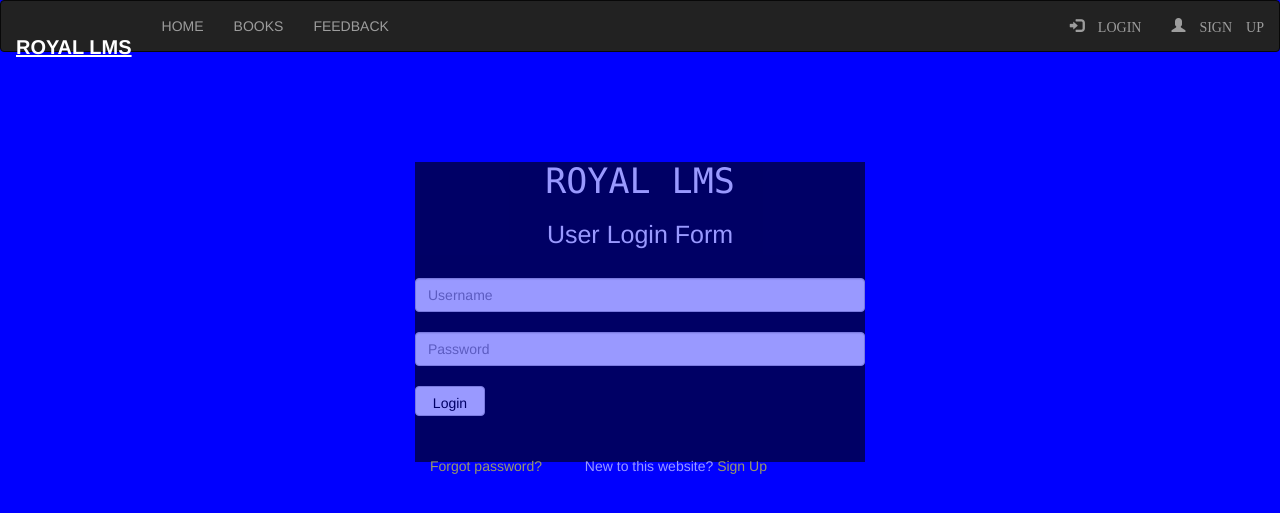
After one commit to rimrimrim914/LMS-PROJECT, a PHP site: page /student_login.php in a window 1280 px wide. The commit adds this page. Shown: the top 513 px of the page. Run offline with PHP 8.4, Linux system fonts and the light colour scheme; some libraries are stand-ins or nearby versions.

Commit message:
Add files via upload
students rights

```diff
--- a/edit.php
+++ b/edit.php
@@ -1,10 +1,12 @@
 <?php
 	include "navbar.php";
 	include "connection.php";
+	$db=mysqli_connect("localhost","root","","lmssss");
 ?>
 <!DOCTYPE html>
 <html>
 <head>
+
 	<title>edit profile</title>
 	<style type="text/css">
 		.form-control
@@ -28,7 +30,8 @@
 	<h2 style="text-align: center;color: #fff;">Edit Information</h2>
 	<?php
 
-		$sql = "SELECT * FROM admin WHERE username='$_SESSION[login_user]'";
+
+		$sql = "SELECT * FROM student WHERE username='$_SESSION[login_user]'";
 		$result = mysqli_query($db,$sql) or die (mysql_error());
 
 		while ($row = mysqli_fetch_assoc($result))
--- a/navbar.php
+++ b/navbar.php
@@ -10,7 +10,7 @@
 
   </style>
 
-    <link rel="stylesheet" type="text/css" href="style.css">
+
     <meta charset="utf-8">
     <meta name="viewport" content="width=device-width, initial-scale=1">
 
@@ -64,7 +64,7 @@
             {   ?>
               <ul class="nav navbar-nav navbar-right">
 
-                <li><a href="admin_login.php"><span class="glyphicon glyphicon-log-in"> LOGIN</span></a></li>
+                <li><a href="student_login.php"><span class="glyphicon glyphicon-log-in"> LOGIN</span></a></li>
 
                 <li><a href="registration.php"><span class="glyphicon glyphicon-user"> SIGN UP</span></a></li>
               </ul>
--- a/profile.php
+++ b/profile.php
@@ -23,6 +23,7 @@
  		<div class="wrapper">
  			<div class="wrapper">
  			<?php
+ 			$db=mysqli_connect("localhost","root","","lmssss");
 
  			if(isset($_POST['submit1']))
  			{
@@ -35,11 +36,12 @@
 
 
 
- 				$q=mysqli_query($db,"SELECT * FROM admin where username='$_SESSION[login_user]' ;");
+ 				$q=mysqli_query($db,"SELECT * FROM student where username='$_SESSION[login_user]' ;");
  			?>
  			<h2 style="text-align: center;">My Profile</h2>
 
  			<?php
+
  				$row=mysqli_fetch_assoc($q);
 
  				echo "<div style='text-align: center'>
@@ -52,7 +54,7 @@
 	 			</h4>
  			</div>
  			<?php
- 			$db=mysqli_connect("localhost","root","","lmssss");
+
  				echo "<b>";
  				echo "<table class='table table-bordered'>";
 	 				echo "<tr>";
--- a/sidenav.php
+++ b/sidenav.php
@@ -3,10 +3,6 @@
 <head>
 <meta name="viewport" content="width=device-width, initial-scale=1">
 <style>
-body {
-  font-family: "Lato", sans-serif;
-  transition: background-color .5s;
-}
 
 .sidenav {
   height: 100%;
--- a/student.php
+++ b/student.php
@@ -10,11 +10,7 @@
 	<style type="text/css">
 
 
-		body {
-  background-color:orange;
-  font-family: "Lato", sans-serif;
 
-}
 
 nav li a:hover{
 				background-color:blue;
--- /dev/null
+++ b/student_login.php
@@ -0,0 +1,98 @@
+<?php
+  include "connection.php";
+  include "navbar.php";
+?>
+
+<!DOCTYPE html>
+<html>
+<head>
+
+  <title>Student Login</title>
+
+  <meta charset="utf-8">
+  <meta name="viewport" content="width=device-width, initial-scale=1">
+
+  <style type="text/css">
+
+    body{
+      background-color: blue;
+    }
+    .box
+{
+  height: 300px;
+  width: 450px;
+  background-color:black;
+  margin: 70px auto;
+  opacity: .6;
+  color: white;
+}
+  </style>
+</head>
+<body>
+
+<section>
+  <div class="">
+   <br>
+    <div class="box">
+        <h1 style="text-align: center; font-size: 35px;font-family: Lucida Console;">ROYAL LMS</h1>
+        <h1 style="text-align: center; font-size: 25px;">User Login Form</h1><br>
+      <form  name="login" action="" method="post">
+
+        <div class="login">
+          <input class="form-control" type="text" name="username" placeholder="Username" required=""> <br>
+          <input class="form-control" type="password" name="password" placeholder="Password" required=""> <br>
+          <input class="btn btn-default" type="submit" name="submit" value="Login" style="color: black; width: 70px; height: 30px">
+        </div>
+
+      <p style="color: white; padding-left: 15px;">
+        <br><br>
+        <a style="color:yellow;text-decoration: none;" href="update_password.php">Forgot password?</a> &nbsp &nbsp &nbsp &nbsp &nbsp
+        New to this website?<a style="color: yellow; text-decoration: none;" href="registration.php">&nbspSign Up</a>
+      </p>
+    </form>
+    </div>
+  </div>
+</section>
+
+  <?php
+
+    if(isset($_POST['submit']))
+    {
+      $count=0;
+      $res=mysqli_query($db,"SELECT * FROM `Student` WHERE username='$_POST[username]' && password='$_POST[password]';");
+
+      $row= mysqli_fetch_assoc($res);
+
+      $count=mysqli_num_rows($res);
+
+      if($count==0)
+      {
+        ?>
+              <!--
+              <script type="text/javascript">
+                alert("The username and password doesn't match.");
+              </script>
+              -->
+          <div class="alert alert-danger" style="width: 600px; margin-left: 370px; background-color: #de1313; color: white">
+            <strong>The username and password doesn't match</strong>
+          </div>
+        <?php
+      }
+      else
+      {
+        /*-------------if username & password matches---*/
+
+        $_SESSION['login_user'] = $_POST['username'];
+        $_SESSION['pic']= $row['pic'];
+
+        ?>
+          <script type="text/javascript">
+            window.location="profile.php"
+          </script>
+        <?php
+      }
+    }
+?>
+
+</body>
+</html>
```
Also changed, not shown: add.php (+5 -8 lines), feedback.php (+6 -3 lines), footer.php (+3 -7 lines), index.php (+22 -13 lines), request.php (+4 -4 lines), style.css (+7 -7 lines).
